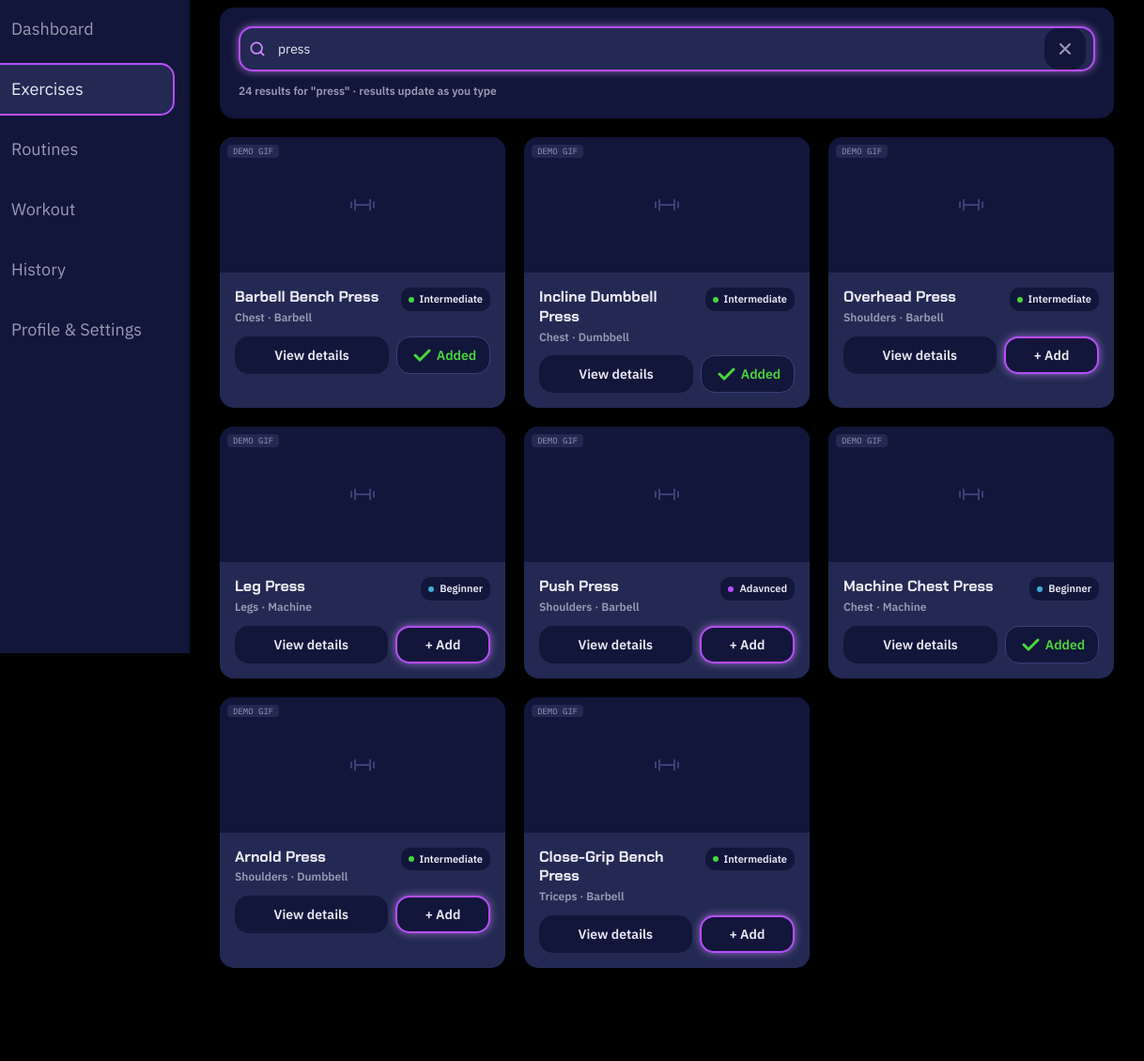
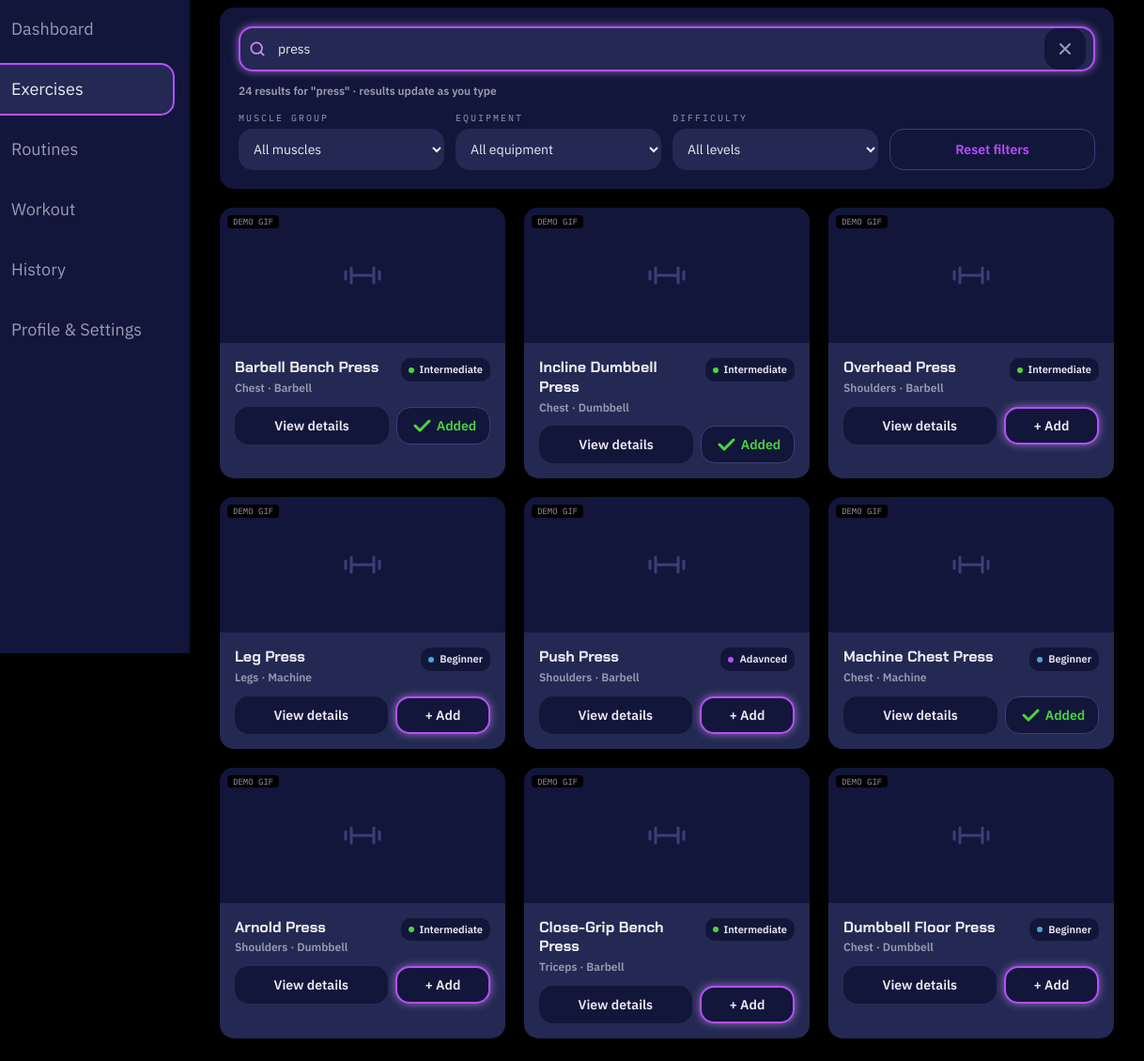
Before and after one commit to HazemRDWN/FitPlanner, a website: page exercises.html in a window 1280 px wide. Shown: the part 105-1234 px from the top of the page at 94% size, 62-1280 px from the left. Before the commit the page ends 1159 px from the top, so only its background shows below. Drawn offline with Linux system fonts and the light colour scheme.

Commit message:
Desktop filters finished

```diff
--- a/exercises.html
+++ b/exercises.html
@@ -89,7 +89,7 @@
                     </div>
 
                     <a href="routine-builder.html" class="hidden min-h-12 items-center gap-3 rounded-control bg-surface-2 px-4 text-sm font-semibold lg:flex">
-                        <span class="flex text-accent size-6 items-center justify-center rounded-lg border-1 border-accent bg-surface-1 text-[12px]">3</span>
+                        <span class="flex text-accent-soft size-6 items-center justify-center rounded-lg border-1 border-accent-soft bg-surface-1 text-[12px]">3</span>
                         Exercises in Push Day A
                     </a>
 
@@ -123,6 +123,44 @@
 
                     <p class="font-semibold text-muted text-[12px] leading-[1.5]">24 results for "press"<span class="hidden lg:inline"> · results update as you type</span></p>
 
+                    <div class="hidden grid-cols-4 items-end gap-3 lg:grid">
+
+                        <label class="flex flex-col gap-1">
+                            <span class="font-mono text-muted text-[10px] tracking-[2px]">MUSCLE GROUP</span>
+                            <select class="h-11 rounded-control just bg-surface-2 px-3 text-sm text-fg outline-none">
+                                <option>All muscles</option>
+                                <option>Chest</option>
+                                <option>Back</option>
+                                <option>Legs</option>
+                                <option>Shoulders</option>
+                                <option>Triceps</option>
+                            </select>
+                        </label>
+
+                        <label class="flex flex-col gap-1">
+                            <span class="font-mono text-muted text-[10px] tracking-[2px]">EQUIPMENT</span>
+                            <select class="h-11 rounded-control bg-surface-2 px-3 text-sm text-fg outline-none">
+                                <option>All equipment</option>
+                                <option>Barbell</option>
+                                <option>Dumbbell</option>
+                                <option>Machine</option>
+                            </select>
+                        </label>
+
+                        <label class="flex flex-col gap-1">
+                            <span class="font-mono text-muted text-[10px] tracking-[2px]">DIFFICULTY</span>
+                            <select class="h-11 rounded-control bg-surface-2 px-3 text-sm text-fg outline-none">
+                                <option>All levels</option>
+                                <option>Beginner</option>
+                                <option>Intermediate</option>
+                                <option>Advanced</option>
+                            </select>
+                        </label>
+
+                        <button class="flex h-11 items-center text-accent justify-center rounded-control border-1 border-line bg-surface-1 px-4 text-sm font-semibold">Reset filters</button>
+
+                    </div>
+
                 </div>
 
                 <div class="mt-5 flex flex-col gap-3 lg:grid lg:grid-cols-3 lg:gap-5">
@@ -130,9 +168,9 @@
                     <article class="flex items-center gap-3 rounded-control bg-surface-2 p-3 lg:flex-col lg:items-stretch lg:gap-0 lg:overflow-hidden lg:p-0">
 
                         <div class="relative flex size-16 shrink-0 items-center justify-center rounded-control bg-surface-1 lg:h-36 lg:w-full lg:rounded-none">
-                            <p class="absolute left-2 top-2 hidden rounded bg-surface-2 px-1.5 font-mono text-muted text-[9px] leading-[1.5] lg:block">DEMO GIF</p>
+                            <p class="absolute left-2 top-2 hidden rounded bg-bg px-1.5 font-mono text-muted text-[9px] leading-[1.5] lg:block">DEMO GIF</p>
                             <p class="absolute left-2 top-12 rounded bg font-mono text-muted text-[8px] lg:hidden">GIF</p>
-                            <img src="assets/exercises/dumbbell-line.svg" alt="Dumbbell icon" class="size-6 lg:size-8">
+                            <img src="assets/exercises/dumbbell-line.svg" alt="Dumbbell icon" class="size-6 lg:size-12">
                         </div>
 
                         <div class="flex min-w-0 flex-1 flex-col gap-1 lg:w-full lg:flex-none lg:gap-3 lg:p-4">
@@ -173,9 +211,9 @@
                     <article class="flex items-center gap-3 rounded-control bg-surface-2 p-3 lg:flex-col lg:items-stretch lg:gap-0 lg:overflow-hidden lg:p-0">
 
                         <div class="relative flex size-16 shrink-0 items-center justify-center rounded-control bg-surface-1 lg:h-36 lg:w-full lg:rounded-none">
-                            <p class="absolute left-2 top-2 hidden rounded bg-surface-2 px-1.5 font-mono text-muted text-[9px] leading-[1.5] lg:block">DEMO GIF</p>
+                            <p class="absolute left-2 top-2 hidden rounded bg-bg px-1.5 font-mono text-muted text-[9px] leading-[1.5] lg:block">DEMO GIF</p>
                             <p class="absolute left-2 top-12 rounded bg font-mono text-muted text-[8px] lg:hidden">GIF</p>
-                            <img src="assets/exercises/dumbbell-line.svg" alt="Dumbbell icon" class="size-6 lg:size-8">
+                            <img src="assets/exercises/dumbbell-line.svg" alt="Dumbbell icon" class="size-6 lg:size-12">
                         </div>
 
                         <div class="flex min-w-0 flex-1 flex-col gap-1 lg:w-full lg:flex-none lg:gap-3 lg:p-4">
@@ -216,9 +254,9 @@
                     <article class="flex items-center gap-3 rounded-control bg-surface-2 p-3 lg:flex-col lg:items-stretch lg:gap-0 lg:overflow-hidden lg:p-0">
 
                         <div class="relative flex size-16 shrink-0 items-center justify-center rounded-control bg-surface-1 lg:h-36 lg:w-full lg:rounded-none">
-                            <p class="absolute left-2 top-2 hidden rounded bg-surface-2 px-1.5 font-mono text-muted text-[9px] leading-[1.5] lg:block">DEMO GIF</p>
+                            <p class="absolute left-2 top-2 hidden rounded bg-bg px-1.5 font-mono text-muted text-[9px] leading-[1.5] lg:block">DEMO GIF</p>
                             <p class="absolute left-2 top-12 rounded bg font-mono text-muted text-[8px] lg:hidden">GIF</p>
-                            <img src="assets/exercises/dumbbell-line.svg" alt="Dumbbell icon" class="size-6 lg:size-8">
+                            <img src="assets/exercises/dumbbell-line.svg" alt="Dumbbell icon" class="size-6 lg:size-12">
                         </div>
 
                         <div class="flex min-w-0 flex-1 flex-col gap-1 lg:w-full lg:flex-none lg:gap-3 lg:p-4">
@@ -257,9 +295,9 @@
                     <article class="flex items-center gap-3 rounded-control bg-surface-2 p-3 lg:flex-col lg:items-stretch lg:gap-0 lg:overflow-hidden lg:p-0">
 
                         <div class="relative flex size-16 shrink-0 items-center justify-center rounded-control bg-surface-1 lg:h-36 lg:w-full lg:rounded-none">
-                            <p class="absolute left-2 top-2 hidden rounded bg-surface-2 px-1.5 font-mono text-muted text-[9px] leading-[1.5] lg:block">DEMO GIF</p>
+                            <p class="absolute left-2 top-2 hidden rounded bg-bg px-1.5 font-mono text-muted text-[9px] leading-[1.5] lg:block">DEMO GIF</p>
                             <p class="absolute left-2 top-12 rounded bg font-mono text-muted text-[8px] lg:hidden">GIF</p>
-                            <img src="assets/exercises/dumbbell-line.svg" alt="Dumbbell icon" class="size-6 lg:size-8">
+                            <img src="assets/exercises/dumbbell-line.svg" alt="Dumbbell icon" class="size-6 lg:size-12">
                         </div>
 
                         <div class="flex min-w-0 flex-1 flex-col gap-1 lg:w-full lg:flex-none lg:gap-3 lg:p-4">
@@ -298,9 +336,9 @@
                     <article class="flex items-center gap-3 rounded-control bg-surface-2 p-3 lg:flex-col lg:items-stretch lg:gap-0 lg:overflow-hidden lg:p-0">
 
                         <div class="relative flex size-16 shrink-0 items-center justify-center rounded-control bg-surface-1 lg:h-36 lg:w-full lg:rounded-none">
-                            <p class="absolute left-2 top-2 hidden rounded bg-surface-2 px-1.5 font-mono text-muted text-[9px] leading-[1.5] lg:block">DEMO GIF</p>
+                            <p class="absolute left-2 top-2 hidden rounded bg-bg px-1.5 font-mono text-muted text-[9px] leading-[1.5] lg:block">DEMO GIF</p>
                             <p class="absolute left-2 top-12 rounded bg font-mono text-muted text-[8px] lg:hidden">GIF</p>
-                            <img src="assets/exercises/dumbbell-line.svg" alt="Dumbbell icon" class="size-6 lg:size-8">
+                            <img src="assets/exercises/dumbbell-line.svg" alt="Dumbbell icon" class="size-6 lg:size-12">
                         </div>
 
                         <div class="flex min-w-0 flex-1 flex-col gap-1 lg:w-full lg:flex-none lg:gap-3 lg:p-4">
@@ -339,9 +377,9 @@
                     <article class="flex items-center gap-3 rounded-control bg-surface-2 p-3 lg:flex-col lg:items-stretch lg:gap-0 lg:overflow-hidden lg:p-0">
 
                         <div class="relative flex size-16 shrink-0 items-center justify-center rounded-control bg-surface-1 lg:h-36 lg:w-full lg:rounded-none">
-                            <p class="absolute left-2 top-2 hidden rounded bg-surface-2 px-1.5 font-mono text-muted text-[9px] leading-[1.5] lg:block">DEMO GIF</p>
+                            <p class="absolute left-2 top-2 hidden rounded bg-bg px-1.5 font-mono text-muted text-[9px] leading-[1.5] lg:block">DEMO GIF</p>
                             <p class="absolute left-2 top-12 rounded bg font-mono text-muted text-[8px] lg:hidden">GIF</p>
-                            <img src="assets/exercises/dumbbell-line.svg" alt="Dumbbell icon" class="size-6 lg:size-8">
+                            <img src="assets/exercises/dumbbell-line.svg" alt="Dumbbell icon" class="size-6 lg:size-12">
                         </div>
 
                         <div class="flex min-w-0 flex-1 flex-col gap-1 lg:w-full lg:flex-none lg:gap-3 lg:p-4">
@@ -382,9 +420,9 @@
                     <article class="flex items-center gap-3 rounded-control bg-surface-2 p-3 lg:flex-col lg:items-stretch lg:gap-0 lg:overflow-hidden lg:p-0">
 
                         <div class="relative flex size-16 shrink-0 items-center justify-center rounded-control bg-surface-1 lg:h-36 lg:w-full lg:rounded-none">
-                            <p class="absolute left-2 top-2 hidden rounded bg-surface-2 px-1.5 font-mono text-muted text-[9px] leading-[1.5] lg:block">DEMO GIF</p>
+                            <p class="absolute left-2 top-2 hidden rounded bg-bg px-1.5 font-mono text-muted text-[9px] leading-[1.5] lg:block">DEMO GIF</p>
                             <p class="absolute left-2 top-12 rounded bg font-mono text-muted text-[8px] lg:hidden">GIF</p>
-                            <img src="assets/exercises/dumbbell-line.svg" alt="Dumbbell icon" class="size-6 lg:size-8">
+                            <img src="assets/exercises/dumbbell-line.svg" alt="Dumbbell icon" class="size-6 lg:size-12">
                         </div>
 
                         <div class="flex min-w-0 flex-1 flex-col gap-1 lg:w-full lg:flex-none lg:gap-3 lg:p-4">
@@ -423,9 +461,9 @@
                     <article class="flex items-center gap-3 rounded-control bg-surface-2 p-3 lg:flex-col lg:items-stretch lg:gap-0 lg:overflow-hidden lg:p-0">
 
                         <div class="relative flex size-16 shrink-0 items-center justify-center rounded-control bg-surface-1 lg:h-36 lg:w-full lg:rounded-none">
-                            <p class="absolute left-2 top-2 hidden rounded bg-surface-2 px-1.5 font-mono text-muted text-[9px] leading-[1.5] lg:block">DEMO GIF</p>
+                            <p class="absolute left-2 top-2 hidden rounded bg-bg px-1.5 font-mono text-muted text-[9px] leading-[1.5] lg:block">DEMO GIF</p>
                             <p class="absolute left-2 top-12 rounded bg font-mono text-muted text-[8px] lg:hidden">GIF</p>
-                            <img src="assets/exercises/dumbbell-line.svg" alt="Dumbbell icon" class="size-6 lg:size-8">
+                            <img src="assets/exercises/dumbbell-line.svg" alt="Dumbbell icon" class="size-6 lg:size-12">
                         </div>
 
                         <div class="flex min-w-0 flex-1 flex-col gap-1 lg:w-full lg:flex-none lg:gap-3 lg:p-4">
@@ -461,6 +499,47 @@
 
                     </article>
 
+                    <article class="hidden flex items-center gap-3 rounded-control bg-surface-2 p-3 lg:flex-col lg:items-stretch lg:gap-0 lg:overflow-hidden lg:p-0 lg:flex">
+
+                        <div class="relative flex size-16 shrink-0 items-center justify-center rounded-control bg-surface-1 lg:h-36 lg:w-full lg:rounded-none">
+                            <p class="absolute left-2 top-2 hidden rounded bg-bg px-1.5 font-mono text-muted text-[9px] leading-[1.5] lg:block">DEMO GIF</p>
+                            <p class="absolute left-2 top-12 rounded bg font-mono text-muted text-[8px] lg:hidden">GIF</p>
+                            <img src="assets/exercises/dumbbell-line.svg" alt="Dumbbell icon" class="size-6 lg:size-12">
+                        </div>
+
+                        <div class="flex min-w-0 flex-1 flex-col gap-1 lg:w-full lg:flex-none lg:gap-3 lg:p-4">
+
+                            <div class="flex flex-row items-start justify-between gap-2">
+
+                                <div class="flex flex-col gap-1">
+                                    <h2 class="font-display text-[18px] font-bold leading-[1.3] lg:text-[16px]">Dumbbell Floor Press</h2>
+                                    <p class="font-semibold text-muted text-[12px] leading-[1.2]">Chest · Dumbbell</p>
+                                    <p class="flex items-center gap-1.5 text-[11px] font-semibold lg:hidden"><span class="size-1.5 rounded-full bg-info"></span>Beginner</p>
+                                </div>
+
+                                <p class="hidden shrink-0 items-center gap-1.5 rounded-chip bg-surface-1 px-2 py-1 text-[11px] font-semibold lg:flex"><span class="size-1.5 rounded-full bg-info"></span>Beginner</p>
+
+                            </div>
+
+                            <div class="hidden flex-row gap-2 lg:flex">
+                                <a href="exercise-detail.html" class="flex min-h-10 flex-[2] items-center justify-center rounded-control bg-surface-1 px-4 text-sm font-semibold">View details</a>
+                                <button class="flex min-h-10 flex-1 items-center justify-center gap-1 rounded-control border-2 bg-surface-1 px-4 text-sm border-2 border-accent shadow-glow font-semibold">
+
+                                    + Add
+
+                                </button>
+                            </div>
+
+                        </div>
+
+                        <button aria-label="Dumbbell Floor added to routine" class="flex size-11 shrink-0 items-center justify-center rounded-control border-2 border-accent bg-surface-1 text-xl font-semibold shadow-glow lg:hidden">
+
+                            +
+
+                        </button>
+
+                    </article>
+
                 </div>
 
             </div>
```
Also changed, not shown: dist/output.css.
